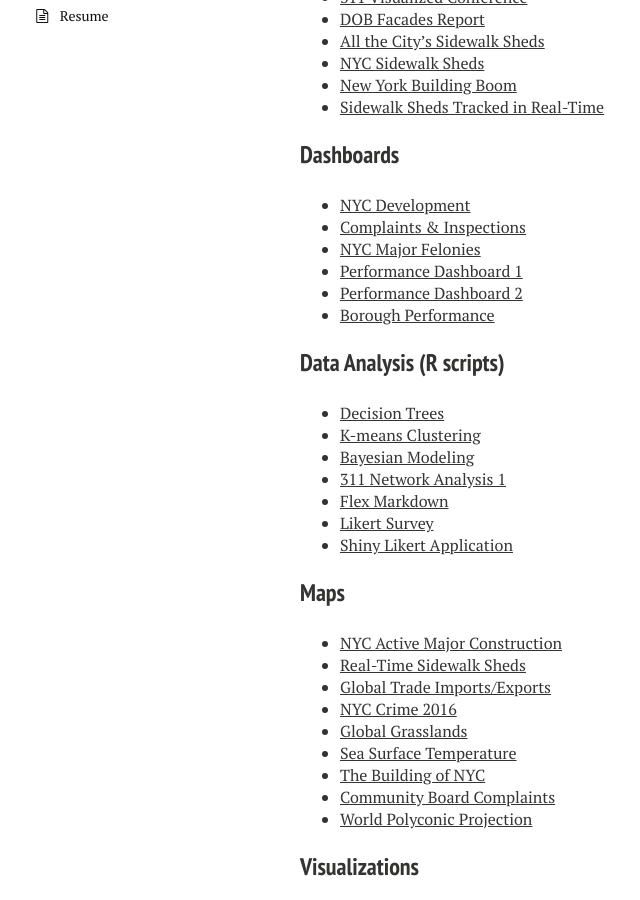
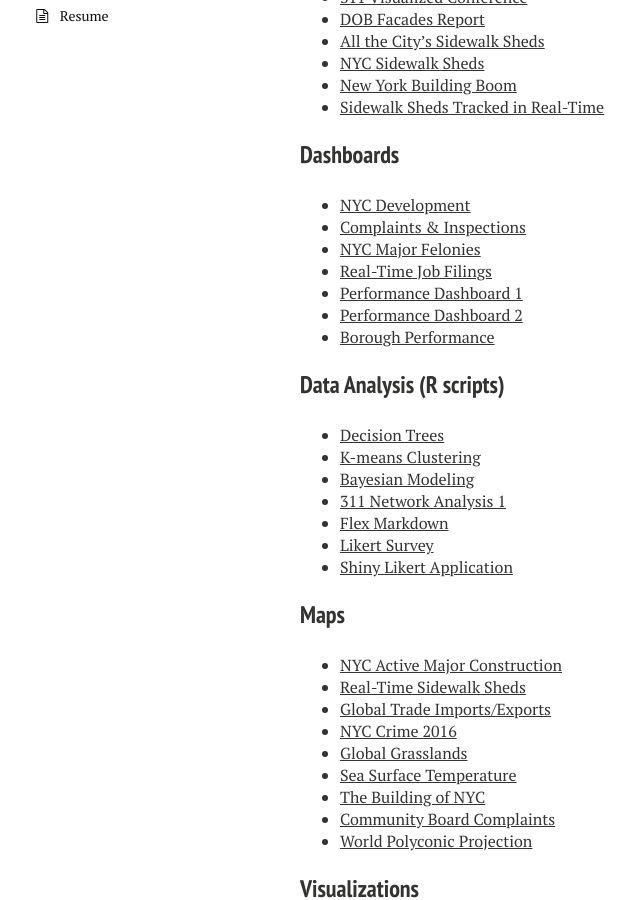
Before and after one commit to timothymartin76/timothymartin76.github.io, a Jekyll site: the page built from index.md, in a window 1280 px wide and 900 px high, scrolled down 788 px. Shown: the whole window, without its empty margins (20-660 px from the left). Built offline with Jekyll 4.4.1, drawn with Linux system fonts in a browser that asks for light colours; nearby versions of some CDN libraries.

Commit message:
Update index.md

```diff
--- a/index.md
+++ b/index.md
@@ -24,6 +24,7 @@
 * <a href="https://nycdob.github.io/DOB_Dashboards/layouts/Construction_Dashboard/Q4_2017" target="_blank">NYC Development</a>
 * <a href="https://timothymartin76.github.io/Flex_Dashboards/Illegal_Conversions" target="_blank">Complaints & Inspections</a>
 * <a href="https://timothymartin76.github.io/NYC_Felony/" target="_blank">NYC Major Felonies</a>
+* <a href="https://www1.nyc.gov/assets/buildings/html/dob-filing.html" target="_blank">Real-Time Job Filings</a>
 * <a href="http://timothymartin76.github.io/Performance_Dashboard_2/" target="_blank">Performance Dashboard 1</a>
 * <a href="http://timothymartin76.github.io/Dashboard-D3/" target="_blank">Performance Dashboard 2</a>
 * <a href="https://nycdob.github.io/DOB_Dashboards/layouts/Borough_Performance/" target="_blank">Borough Performance</a>
```
